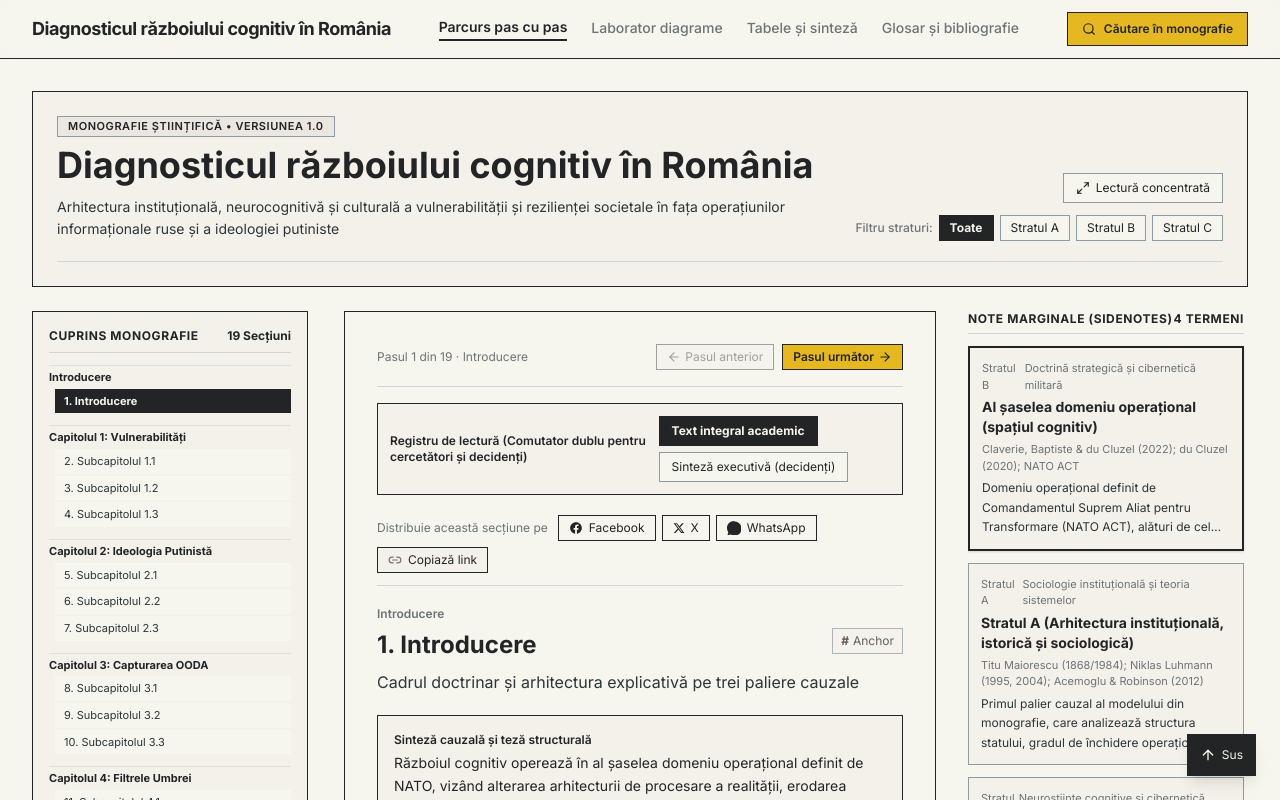
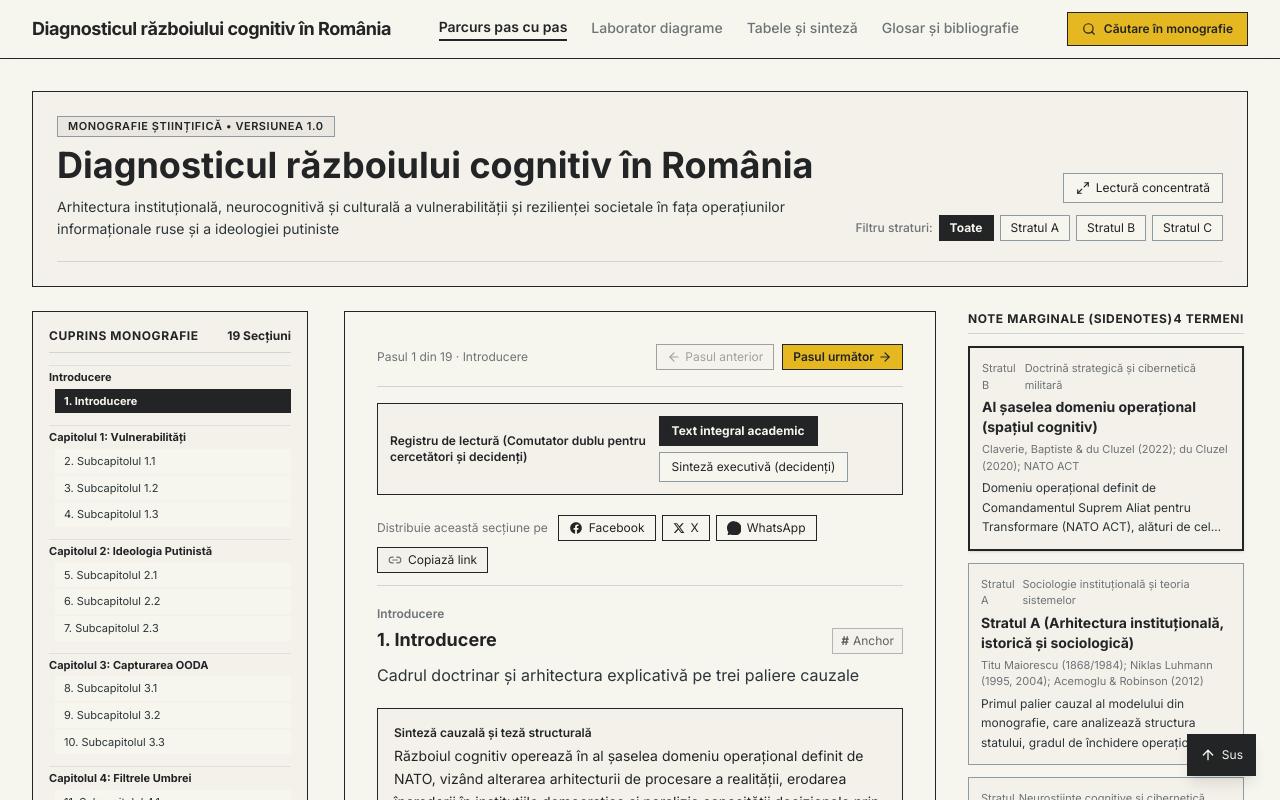
Before and after one commit to LaurentiuStaicu/diagnosticul-razboiului-cognitiv-romania, a React (Vite) app: page / in a window 1280 px wide. Both pictures are taken after a click on the button "Citește Monografia Online". Shown: the top 800 px of the page. Built offline with nearby package versions, Linux system fonts and the light colour scheme.

Commit message:
Publicare cod sursă Diagnosticul războiului cognitiv în România (Versiunea 1.0)

```diff
--- a/src/App.tsx
+++ b/src/App.tsx
@@ -739,7 +739,7 @@ export function App() {
                       : `Capitolul ${currentStep.chapterNumber} · ${currentStep.chapterTitle.replace(/^Capitolul\s+[0-9]+:\s*/, '').replace(/^[0-9]+\.\s*/, '')}`}
                   </div>
                   <div className="group relative flex items-start justify-between gap-2">
-                    <h2 className="font-serif text-lg sm:text-2xl font-bold text-[#222426] headline-balance leading-snug">
+                    <h2 className="font-serif text-base sm:text-lg font-bold text-[#222426] headline-balance leading-snug">
                       {currentStep.title}
                     </h2>
                     <button
@@ -780,7 +780,7 @@ export function App() {
                         <div className="text-xs font-mono font-bold text-[#222426] uppercase tracking-wider">
                           Sinteză executivă de capitol pentru decidenți instituționali și politici publice
                         </div>
-                        <h3 className="font-serif text-lg sm:text-xl font-bold text-[#222426] mt-1">
+                        <h3 className="font-serif text-base sm:text-lg font-bold text-[#222426] mt-1">
                           {currentExecutiveSummary.chapterTitle}
                         </h3>
                         <p className="text-xs sm:text-sm font-mono text-[#6E7376] mt-1">
@@ -863,7 +863,7 @@ export function App() {
                       <div className="text-xs font-mono uppercase tracking-wider text-[#6E7376] mb-1">
                         Anatomia tensiunii și descompunerea pe două registre (Master Blueprint)
                       </div>
-                      <h3 className="font-serif text-lg font-bold text-[#222426] mb-4">
+                      <h3 className="font-serif text-base font-bold text-[#222426] mb-4">
                         Stratul teoretic și conceptual în oglindă cu realitatea practică și istorică
                       </h3>
 
--- a/src/data/tablesAndReference.ts
+++ b/src/data/tablesAndReference.ts
@@ -807,7 +807,7 @@ Regulă vizuală obligatorie: Folosește exclusiv un stil de ilustrație editori
 export const CHAPTER_EXECUTIVE_SUMMARIES: ChapterExecutiveSummary[] = [
   {
     chapterNumber: 0,
-    chapterTitle: 'Introducere: Cadrul doctrinar și arhitectura explicativă pe trei paliere cauzale',
+    chapterTitle: 'Introducere',
     executiveSynthesis: [
       {
         id: 'exec-0-1',
```
Also changed, not shown: public/assets/aistudio/Screenshot_from_2026-11-10_21.36.19_ee41de2f.png (added).
